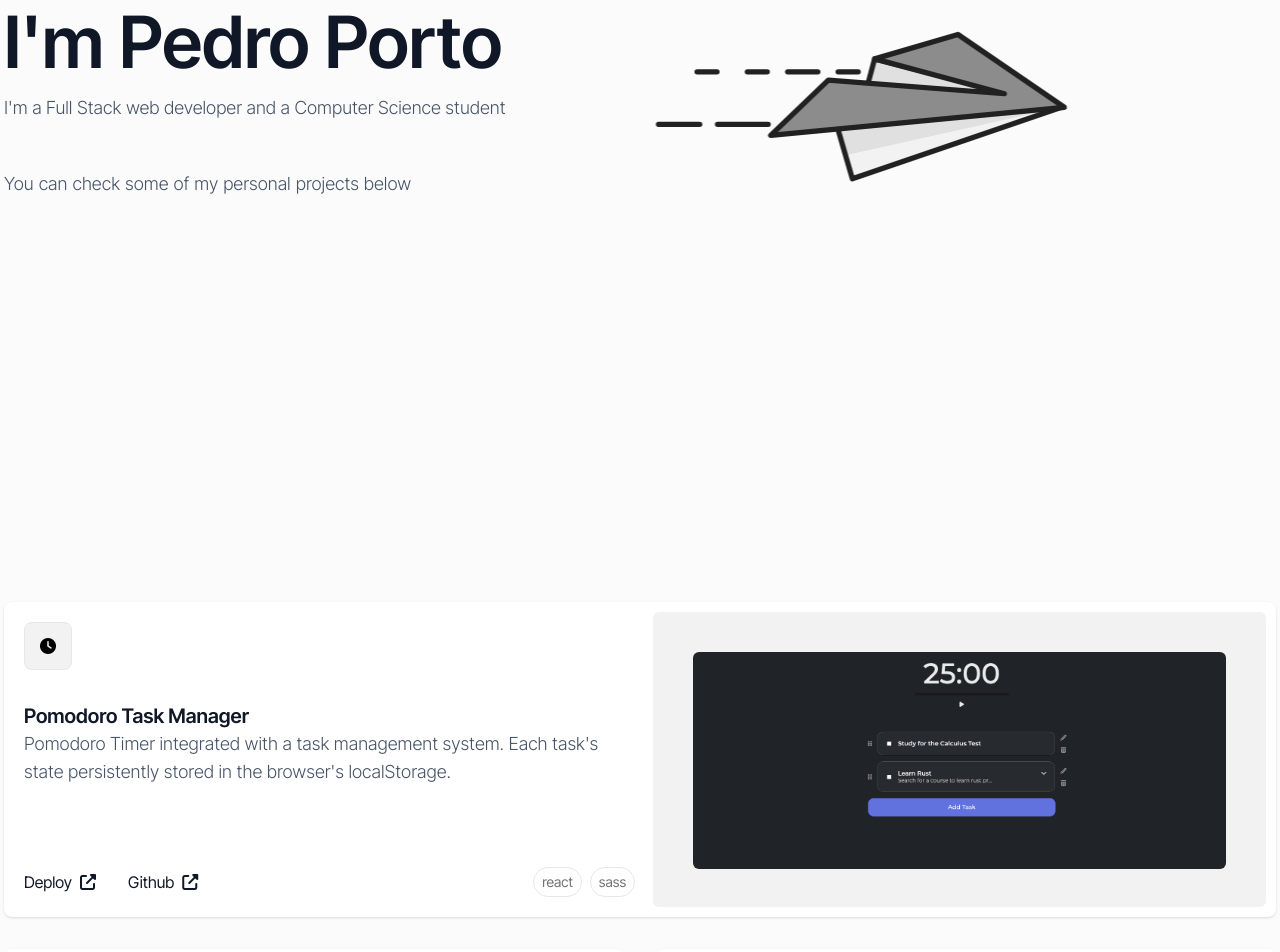
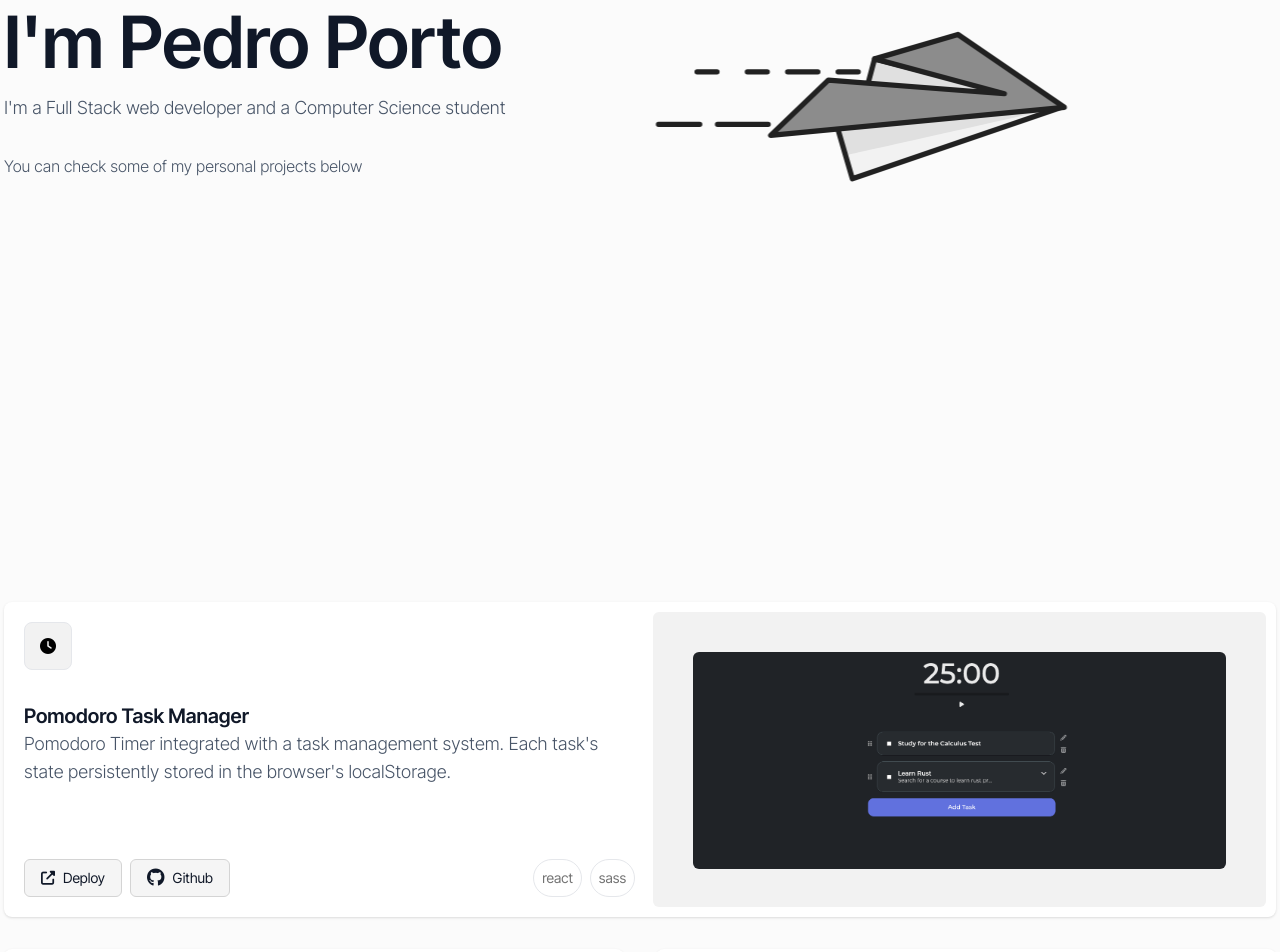
Before and after one commit to PedroPortow/portfolio-2024, a React (Vite) app: page / in a window 1280 px wide. Shown: the part 320-1272 px from the top of the page. Built offline with nearby package versions, Linux system fonts and the light colour scheme.

Commit message:
feat: changed projectCard buttons
fix: fixed underline animation hover

fix: fixed wrong i18n translation

```diff
--- a/src/components/Badge/Badge.tsx
+++ b/src/components/Badge/Badge.tsx
@@ -8,7 +8,7 @@
 
 const Badge: React.FC<BadgeProps> = ({key, text}) => {
   return (
-    <span key={key} className="border lowercase rounded-full py-1 px-2 text-sm text-neutral-500 text-light-gray ">
+    <span key={key} className="border lowercase rounded-full py-1 px-2 text-sm text-neutral-500 flex flex-row items-center text-light-gray ">
       {text}
     </span>
   );
--- a/src/components/Navbar/Navbar.tsx
+++ /dev/null
@@ -1,72 +0,0 @@
-import {
-  motion,
-  AnimatePresence,
-  useScroll,
-  useMotionValueEvent,
-} from "framer-motion";
-import React, { useState } from 'react';
-
-interface NavbarProps {
-  // You can add specific props if needed
-}
-
-const Navbar: React.FC<NavbarProps> = () => {
-  const { scrollYProgress } = useScroll();
-
-  const [visible, setVisible] = useState(false);
-
-  useMotionValueEvent(scrollYProgress, "change", (current) => {
-    let direction = current - scrollYProgress.getPrevious();
-
-    if (scrollYProgress.get() < 0.05) {
-      setVisible(false);
-    } else {
-      if (direction < 0) {
-        setVisible(true);
-      } else {
-        setVisible(false);
-      }
-    }
-  });
-
-  return (
-    <AnimatePresence mode="wait">
-      {visible &&
-        <motion.div
-          initial={{ opacity: 0, y: 50 }}
-          animate={{ opacity: 1, y: 0 }}
-          exit={{ opacity: 0, y: 50 }}
-          transition={{ duration: 0.3 }}
-          className="menu bg-base-200 lg:menu-horizontal rounded-box fixed inset-x-0  w-fit bottom-5 mx-auto flex justify-center"
-        >
-      <li>
-        <a>
-          <svg xmlns="http://www.w3.org/2000/svg" className="h-5 w-5" fill="none" viewBox="0 0 24 24" stroke="currentColor"><path strokeLinecap="round" strokeLinejoin="round" strokeWidth="2" d="M3 12l2-2m0 0l7-7 7 7M5 10v10a1 1 0 001 1h3m10-11l2 2m-2-2v10a1 1 0 01-1 1h-3m-6 0a1 1 0 001-1v-4a1 1 0 011-1h2a1 1 0 011 1v4a1 1 0 001 1m-6 0h6" /></svg>
-          Home
-        </a>
-      </li>
-      <li>
-        <a>
-          <svg xmlns="http://www.w3.org/2000/svg" className="h-5 w-5" fill="none" viewBox="0 0 24 24" stroke="currentColor"><path strokeLinecap="round" strokeLinejoin="round" strokeWidth="2" d="M13 16h-1v-4h-1m1-4h.01M21 12a9 9 0 11-18 0 9 9 0 0118 0z" /></svg>
-          About
-        </a>
-      </li>
-      <li>
-        <a>
-          <svg xmlns="http://www.w3.org/2000/svg" className="h-5 w-5" fill="none" viewBox="0 0 24 24" stroke="currentColor"><path strokeLinecap="round" strokeLinejoin="round" strokeWidth="2" d="M13 16h-1v-4h-1m1-4h.01M21 12a9 9 0 11-18 0 9 9 0 0118 0z" /></svg>
-          Projects
-        </a>
-      </li>
-      <li>
-        <a>
-          <svg xmlns="http://www.w3.org/2000/svg" className="h-5 w-5" fill="none" viewBox="0 0 24 24" stroke="currentColor"><path strokeLinecap="round" strokeLinejoin="round" strokeWidth="2" d="M13 16h-1v-4h-1m1-4h.01M21 12a9 9 0 11-18 0 9 9 0 0118 0z" /></svg>
-          Contact
-        </a>
-      </li>
-    </motion.div> }
-  </AnimatePresence>
-  );
-};
-
-
-export default Navbar;
--- a/src/components/ProjectCard/ProjectCard.tsx
+++ b/src/components/ProjectCard/ProjectCard.tsx
@@ -39,16 +39,20 @@
             </motion.div>
           </div>
           <div className='flex flex-row gap-x-8 justify-between align-end'>
-            <div className='flex flex-row gap-x-8 '>
+            <div className='flex flex-row gap-x-2 '>
               {deployLink &&
-              <div className='flex flex-row gap-x-2 items-center cursor-pointer' onClick={() => openLink(deployLink)}>
-                <p className="text-strong-black  transition ease-in-out hover:text-gray-200 font-semilight">Deploy</p>
-                <i className="fa-solid fa-up-right-from-square text-strong-black" ></i>
-              </div>
+                <div className='flex flex-row gap-x-2 items-center cursor-pointer' onClick={() => openLink(deployLink)}>
+                  <button className="px-4 py-2 rounded-md border max-h-[38px] border-neutral-300 gap-x-2 flex flex-row items-center bg-neutral-100 text-strong-black text-sm hover:-translate-y-1 transform transition duration-200 hover:shadow-md">
+                    <i className="fa-solid fa-up-right-from-square text-strong-black" />
+                      Deploy
+                    </button>
+                </div>
               }
               <div className='flex flex-row gap-x-2 items-center cursor-pointer ' onClick={() => openLink(githubLink)}>
-                <p className="text-strong-black  ease-in-out hover:text-gray-20 hover:text-gray-200 font-semilight">Github</p>
-                <i className="fa-solid fa-up-right-from-square text-strong-black" ></i>
+                <button className="px-4 py-2 rounded-md border border-neutral-300 max-h-[38px] gap-x-2 flex flex-row items-center bg-neutral-100 text-strong-black text-sm hover:-translate-y-1 transform transition duration-200 hover:shadow-md">
+                <i className="fa-brands fa-github text-lg text-strong-black" />
+                  Github
+                </button>
               </div>
             </div>
             <div className='flex flex-row gap-x-2'>
--- a/src/locales/en/translation.json
+++ b/src/locales/en/translation.json
@@ -1,7 +1,7 @@
 {
   "welcome": "Welcome!",
-  "english": "eng",
-  "pt-br": "pt-br",
+  "english": "en",
+  "pt-br": "pt-BR",
   "name_presentation": "I'm Pedro Porto",
   "description_presentation": "I'm a Full Stack web developer and a Computer Science student",
   "projects_callout": "You can check some of my personal projects below",
--- a/src/locales/pt-BR/translation.json
+++ b/src/locales/pt-BR/translation.json
@@ -1,7 +1,7 @@
 {
   "welcome": "Bem-vindo!",
-  "english": "eng",
-  "pt-br": "pt-br",
+  "english": "en",
+  "pt-br": "pt-BR",
   "name_presentation": "Sou o Pedro Porto",
   "description_presentation": "Sou desenvolvedor Full Stack e estudante de Ciência da Computação",
   "projects_callout": "Você pode conferir alguns dos meus projetos pessoais abaixo",
--- a/src/pages/Home/Home.tsx
+++ b/src/pages/Home/Home.tsx
@@ -96,7 +96,11 @@
         >
           {t("description_presentation")}
         </motion.p>
-        <AnimatedTextWord text={t("projects_callout")} />
+        <a href="#" className="group font-light mt-8  text-light-gray text-nowrap transition duration-300">
+          {t("projects_callout")}
+          <span className="block max-w-0 group-hover:max-w-[360px] transition-all duration-500 h-0.5 bg-gray-400"></span>
+        </a>
+        {/* <AnimatedTextWord text={t("projects_callout")} /> */}
       </div>
       <div style={{ perspective: "1000px" }}>
         <motion.div
```
Also changed, not shown: src/pages/About/About.tsx (+21 -0 lines).
